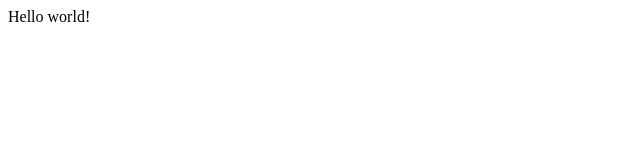
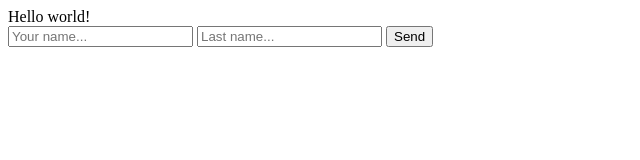
Before and after one commit to Abdvkh/git-test, a plain HTML site: page index.html in a window 1280 px wide. Shown: the whole page, without its empty margins (0-640 px from the left). Drawn offline with Linux system fonts and the light colour scheme.

Commit message:
Added form to collect data

```diff
--- a/index.html
+++ b/index.html
@@ -8,5 +8,10 @@
   </head>
   <body>
     Hello world!
+    <form action="#">
+      <input type="text" placeholder="Your name..." />
+      <input type="text" placeholder="Last name..." />
+      <button>Send</button>
+    </form>
   </body>
 </html>
```
